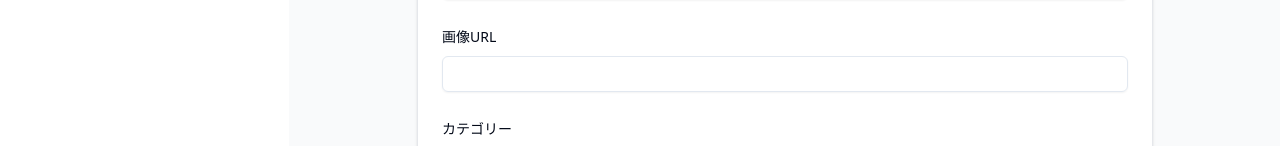
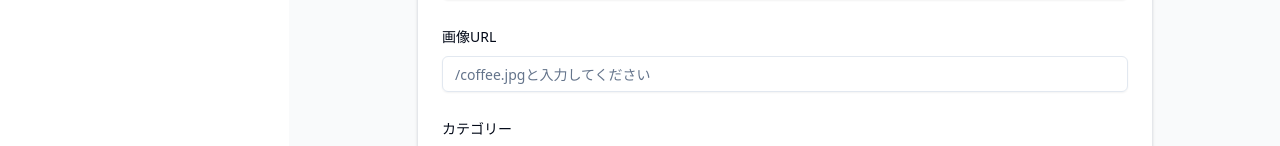
Before and after one commit to kyanome/nextjs_blog_app, a Next.js app: page /admin/posts/new in a window 1280 px wide. Shown: the part 411-557 px from the top of the page. Built offline with nearby package versions, Linux system fonts and the light colour scheme; no server answers; the database is empty.

Commit message:
記事作成時の画像URLのplaceholderを修正

```diff
--- a/src/app/admin/posts/new/page.tsx
+++ b/src/app/admin/posts/new/page.tsx
@@ -107,6 +107,7 @@ const CreatePage = () => {
                   control={form.control}
                   name="thumbnailUrl"
                   label="画像URL"
+                  placeholder="/coffee.jpgと入力してください"
                 />
                 <MultiSelectField
                   control={form.control}
```
